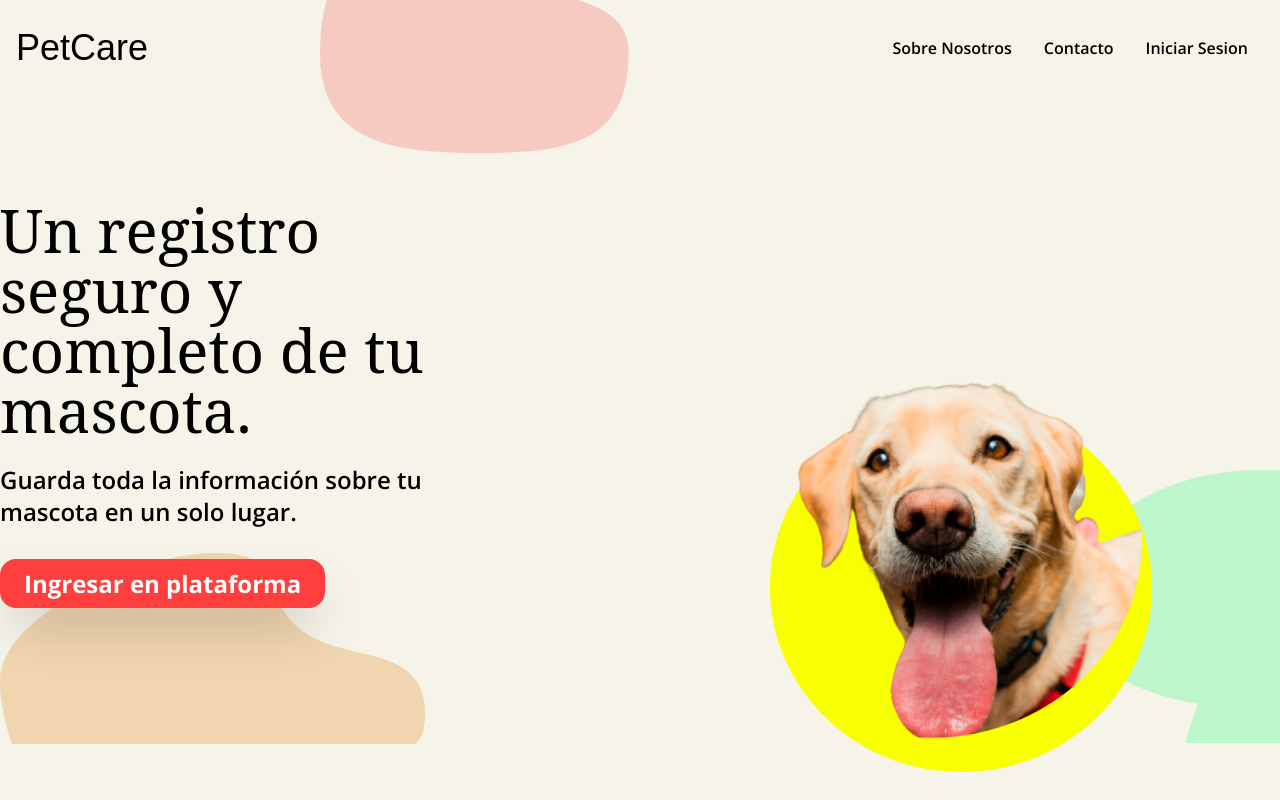
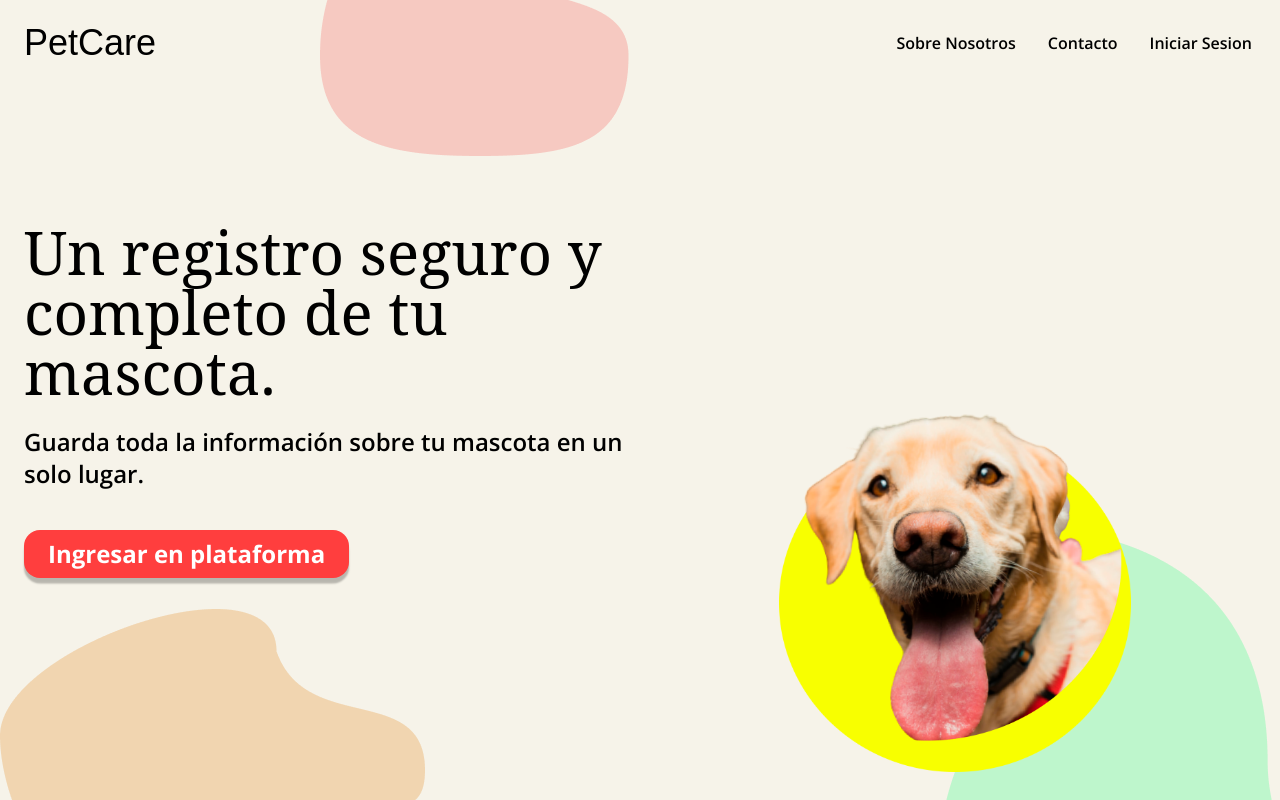
Before and after one commit to No-Country/C14-53-T-NODE-REACT, a React (Vite) app in the folder frontend-nocountry/app-mascotas/: page / in a window 1280 px wide. Built offline with nearby package versions, Linux system fonts and the light colour scheme; a web font is replaced by a local one.

Commit message:
Changes at homepage

```diff
--- a/frontend-nocountry/app-mascotas/components/Background.tsx
+++ /dev/null
@@ -1,13 +0,0 @@
-const Background = () => {
-  return (
-    <>
-     <div className="absolute z-10 top-0 w-full h-full overflow-hidden">
-        <div className="relative left-80 w-1/4"><img src='./img/ellipse1.png' alt='background shape' /></div>
-        <div className="relative bottom-[-400px] w-2/4"><img src='./img/ellipse2.png' alt='background shape' /></div>
-        <div className="relative bottom-[-126px] right-[-1070px] w-2/4"><img src='./img/ellipse3.png' alt='background shape' /></div>
-    </div>
-  </>
-  )
-}
-
-export default Background
--- a/frontend-nocountry/app-mascotas/components/HomePage.tsx
+++ /dev/null
@@ -1,31 +0,0 @@
-import Background from '../components/Background'
-
-
-function HomePage() {
-  return (
-    <>
-      <main className="relative z-20">
-        <div className='homepage container mx-auto h-screen'>
-          <div className='grid grid-cols-2 gap-1 h-full'>
-            <div className='flex flex-col justify-center w-3/4 2xl:w-2/4'>
-              <h1 className='font-serif mb-6 text-5xl md:text-6xl leading-tight'>Un registro seguro y completo de tu mascota.</h1>
-              <p className=' text-xl  md:text-2xl font-semibold'>Guarda toda la información sobre tu mascota en un solo lugar.</p>
-              <div className='mt-10'>
-                <a className='btn shadow-2xl shadow-outline' href='#'>
-                  Ingresar en plataforma
-                </a>
-              </div>
-            </div>
-
-            <div className='w-3/5 mx-auto flex justify-end items-end mb-7'>
-              <img src='./img/home-dog.png' alt='Dog smiling' />
-            </div>
-          </div>
-        </div>
-      </main>
-      <Background></Background>
-    </>
-  )
-}
-
-export default HomePage
--- /dev/null
+++ b/frontend-nocountry/app-mascotas/src/components/Background.tsx
@@ -0,0 +1,19 @@
+const Background = () => {
+  return (
+    <>
+      <div className='absolute z-10 top-0 left-0 w-full h-full overflow-hidden'>
+        <div className='absolute top-[-30px] md:top-[-105px] left-[50%] md:left-80 w-2/6 md:w-1/4'>
+          <img src='./img/ellipse1.png' alt='background shape' />
+        </div>
+        <div className='absolute bottom-0 w-2/4'>
+          <img src='./img/ellipse2.png' alt='background shape' />
+        </div>
+        <div className='absolute bottom-[35%] right-[-34%] md:bottom-0 md:right-0 w-3/5 md:w-auto rotate-[-45deg] md:rotate-0'>
+          <img src='./img/ellipse3.png' alt='background shape' />
+        </div>
+      </div>
+    </>
+  )
+}
+
+export default Background
--- /dev/null
+++ b/frontend-nocountry/app-mascotas/src/components/HomePage.tsx
@@ -0,0 +1,30 @@
+import Background from './Background'
+
+function HomePage() {
+  return (
+    <>
+      <main className='relative z-20'>
+        <div className='homepage mx-auto h-screen max-w-screen-xl pt-20 md:pt-0 px-3'>
+          <div className='grid md:grid-cols-2 gap-1 h-full py-7 md:py-0'>
+            <div className='flex flex-col justify-center w-100 2xl:w-2/4 order-2 md:order-1 px-3 text-center md:text-left'>
+              <h1 className='font-serif mb-6 text-4xl md:text-6xl leading-tight'>Un registro seguro y completo de tu mascota.</h1>
+              <p className='text-lg  md:text-2xl font-semibold'>Guarda toda la información sobre tu mascota en un solo lugar.</p>
+              <div className='mt-5 md:mt-10'>
+                <a className='btn shadow-custom shadow-outline' href='#'>
+                  Ingresar en plataforma
+                </a>
+              </div>
+            </div>
+
+            <div className='w-3/5 mx-auto flex justify-end items-end mb-7 order-1 md:order-2 px-3'>
+              <img src='./img/home-dog.png' alt='Dog smiling' />
+            </div>
+          </div>
+        </div>
+      </main>
+      <Background></Background>
+    </>
+  )
+}
+
+export default HomePage
--- a/frontend-nocountry/app-mascotas/components/Navbar/Navbar.tsx
+++ b/frontend-nocountry/app-mascotas/src/components/Navbar/Navbar.tsx
@@ -5,13 +5,15 @@ function Nav() {
   return (
     <>
       <nav className='container mx-auto'>
-        <div className='fixed left-0 w-full z-[1000]'>
-          <div className='max-w-screen-xl mx-auto p-4'>
-            <div className='flex justify-between items-center h-16'>
+        <div className='fixed left-0 w-full z-[1000] top-0'>
+          <div className='max-w-screen-xl mx-auto py-4 px-3'>
+            <div className='flex justify-between items-center'>
               <p className='logo'>
-                <Link to='/'>PetCare</Link>
+                <Link className='p-3' to='/'>
+                  PetCare
+                </Link>
               </p>
-              <ul className='flex items-center'>
+              <ul className='hidden md:flex items-center'>
                 <li>
                   <Link className='inline p-4 font-semibold hover:underline' to='/about'>
                     Sobre Nosotros
--- /dev/null
+++ b/frontend-nocountry/app-mascotas/src/components/Sidebar/Sidebar.tsx
@@ -0,0 +1,24 @@
+import { useState } from 'react'
+import { Link } from 'react-router-dom'
+
+const Sidebar = () => {
+  const [toggle, settoggle] = useState(false)
+
+  return (
+    <>
+      <ul>
+        <li>
+          <Link to='/about'>Sobre nosotros</Link>
+        </li>
+        <li>
+          <Link to='/contact'>Contacto</Link>
+        </li>
+        <li>
+          <Link to='/login'>Iniciar Sesión</Link>
+        </li>
+      </ul>
+    </>
+  )
+}
+
+export default Sidebar
--- a/frontend-nocountry/app-mascotas/src/index.css
+++ b/frontend-nocountry/app-mascotas/src/index.css
@@ -8,6 +8,6 @@
 }
 @layer base {
   .btn {
-    @apply text-2xl font-bold bg-[#FF3E3E] text-[#fff] rounded-2xl text-center px-6 py-2;
+    @apply text-lg md:text-2xl font-bold bg-[#FF3E3E] text-[#fff] rounded-2xl text-center px-6 py-2 inline-block;
   }
 }
--- a/frontend-nocountry/app-mascotas/tailwind.config.js
+++ b/frontend-nocountry/app-mascotas/tailwind.config.js
@@ -1,10 +1,13 @@
 /** @type {import('tailwindcss').Config} */
 export default {
-  content: ['./index.html', './src/**/*.{js,ts,jsx,tsx}', './components/**/*.{js,ts,jsx,tsx}'],
+  content: ['./index.html', './src/**/*.{js,ts,jsx,tsx}'],
   theme: {
     colors: {
       primary: '#2CA25F',
       secondary: '#EDE6E7'
+    },
+    boxShadow: {
+      custom: '0 5.5px 1.85px 0 rgba(0, 0, 0, 0.25)'
     },
     fontFamily: {
       sans: ['"Open Sans"', '"sans-serif"'],
```
Also changed, not shown: frontend-nocountry/app-mascotas/src/App.tsx (+5 -3 lines), frontend-nocountry/app-mascotas/public/img/ellipse1.png, frontend-nocountry/app-mascotas/src/components/Login.tsx (renamed from frontend-nocountry/app-mascotas/components/Login.tsx), frontend-nocountry/app-mascotas/src/components/Navbar/navbar.css (renamed from frontend-nocountry/app-mascotas/components/Navbar/navbar.css).
